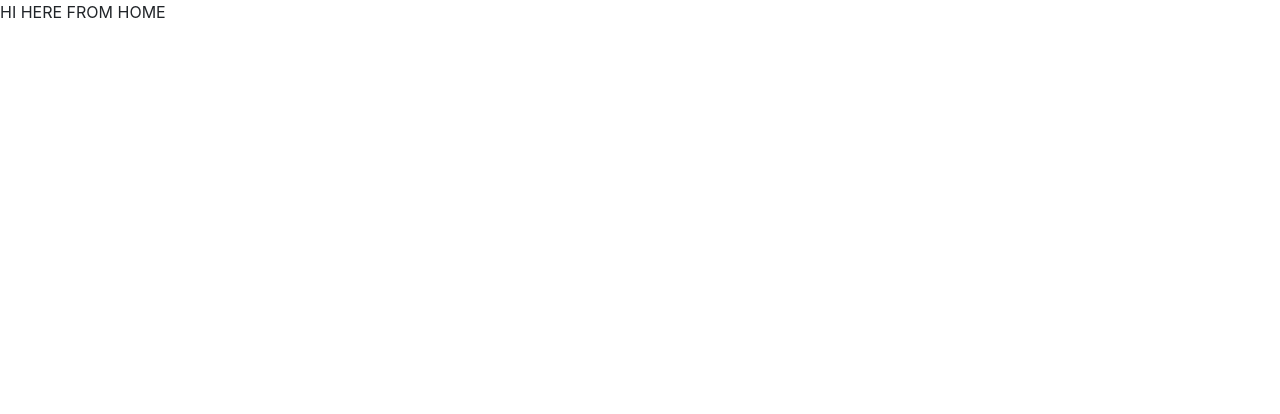
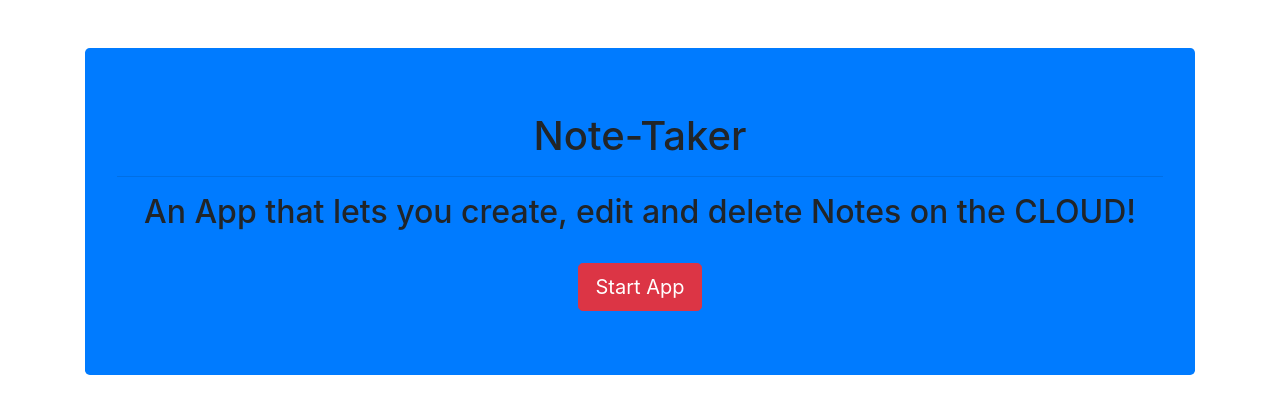
Before and after one commit to Priyesh91/Note-Taker, a website: page public/home.html in a window 1280 px wide. Drawn offline with nearby package versions, Linux system fonts and the light colour scheme.

Commit message:
completed homepage with proper links

```diff
--- a/public/home.html
+++ b/public/home.html
@@ -1,17 +1,35 @@
 <!DOCTYPE html>
 <html lang="en">
+
 <head>
   <meta charset="UTF-8">
   <meta name="viewport" content="width=device-width, initial-scale=1.0">
   <meta http-equiv="X-UA-Compatible" content="ie=edge">
   <link rel="stylesheet" href="https://cdnjs.cloudflare.com/ajax/libs/twitter-bootstrap/4.2.1/css/bootstrap.min.css">
   <link rel="stylesheet" href="https://use.fontawesome.com/releases/v5.7.0/css/all.css">
-<title>Home</title>
+  <title>Note-Taker</title>
 </head>
+
 <body>
-HI HERE FROM HOME
+  <div class="container">
+
+    <div class="jumbotron bg-primary my-5">
+      <h1 class="text-center"></span>Note-Taker</h1>
+      <hr>
+      <h2 class="text-center">An App that lets you create, edit and delete Notes on the CLOUD!</h2>
+      <br>
+
+      <div class="text-center">
+        <a href="/notes" class="btn btn-lg btn-danger"></span> Start App</a>
+      </div>
+
+    </div>
+  </div>
+
+
   <script src="https://cdnjs.cloudflare.com/ajax/libs/jquery/3.3.1/jquery.min.js"></script>
   <script src="https://cdnjs.cloudflare.com/ajax/libs/popper.js/1.14.7/umd/popper.min.js"></script>
   <script src="https://cdnjs.cloudflare.com/ajax/libs/twitter-bootstrap/4.2.1/js/bootstrap.min.js"></script>
 </body>
+
 </html>
```
Lines whose indentation alone changed are shown as unchanged.
